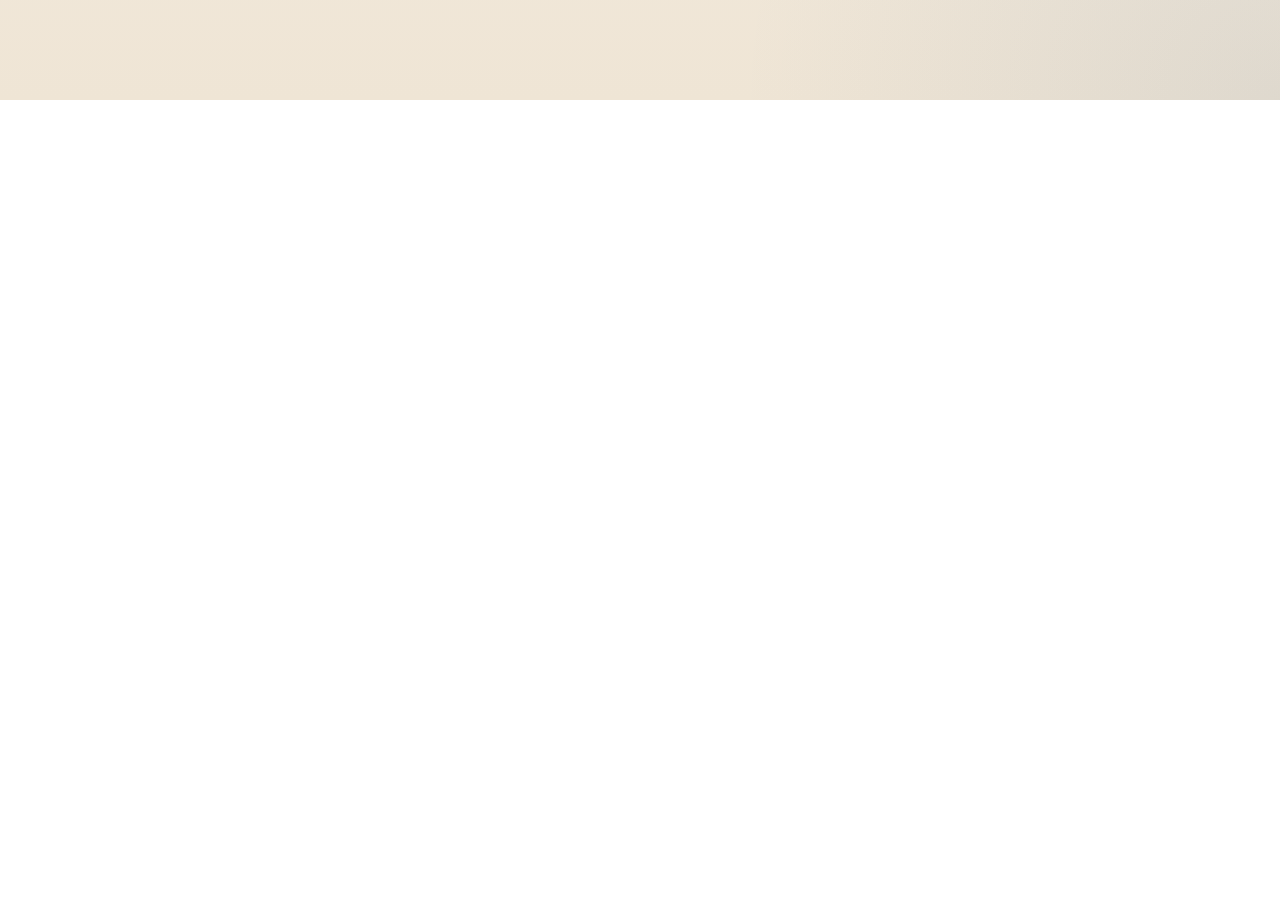
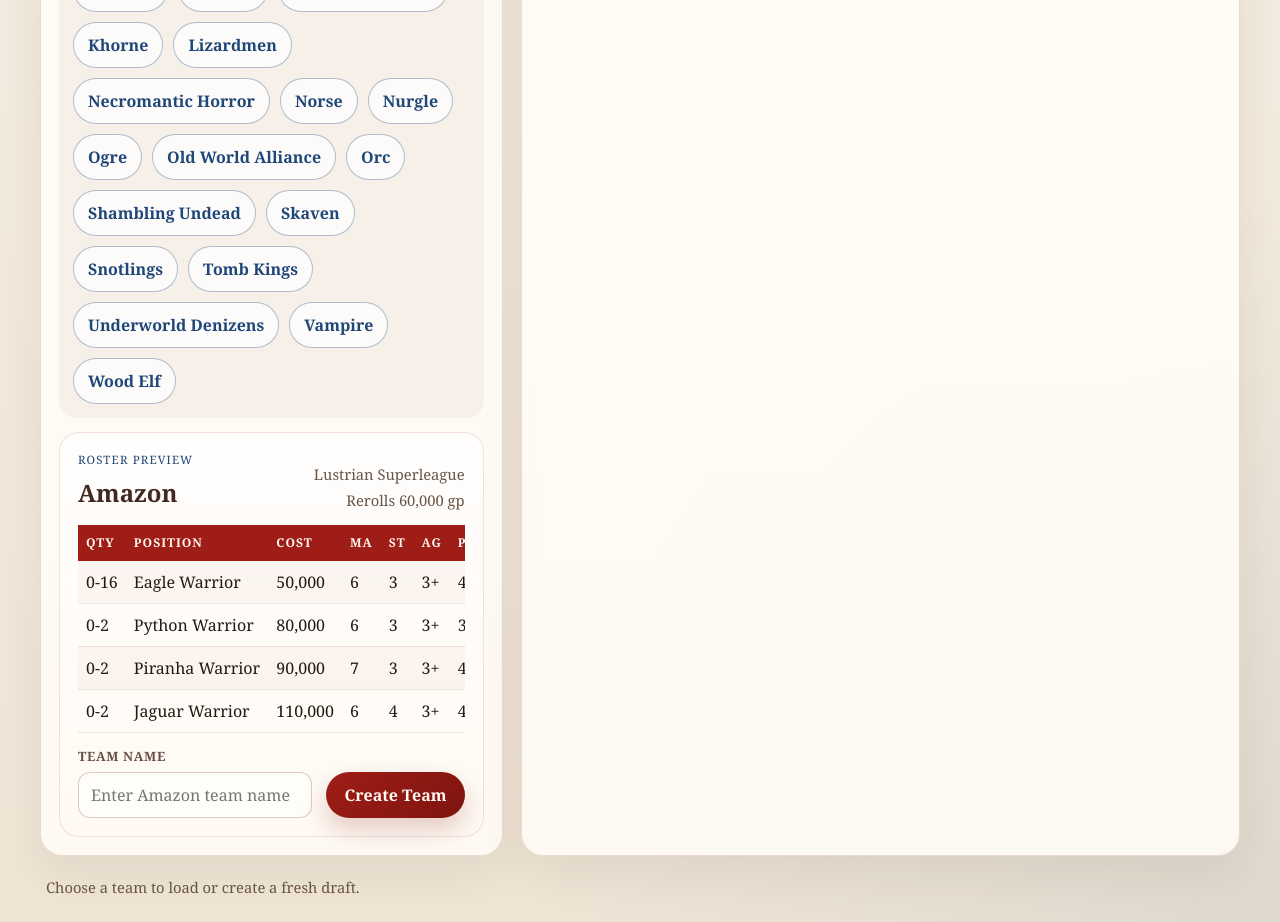
Before and after one commit to safeathomeapp/bloodbowltoolkit, a React (Vite) app in the folder modules/team-creator/: page / in a window 1280 px wide. Shown: the part 700-1622 px from the top of the page. Before the commit the page ends 800 px from the top, so only its background shows below. Built offline with nearby package versions, Linux system fonts and the light colour scheme.

Commit message:
feat: redesign roster selection flow

```diff
--- a/modules/team-creator/src/tools/team-creator/components/TeamCreator.module.css
+++ b/modules/team-creator/src/tools/team-creator/components/TeamCreator.module.css
@@ -60,6 +60,115 @@
 .createTeamGrid {
   display: grid;
   gap: 14px;
+}
+
+.templatePicker {
+  display: flex;
+  flex-wrap: wrap;
+  gap: 10px;
+  padding: 14px;
+  border-radius: 18px;
+  background: rgba(120, 84, 61, 0.06);
+}
+
+.templateChip,
+.templateChipActive {
+  border-radius: 999px;
+  padding: 10px 14px;
+  font-weight: 700;
+  cursor: pointer;
+  transition: transform 120ms ease, background 120ms ease, color 120ms ease;
+}
+
+.templateChip {
+  border: 1px solid rgba(31, 71, 120, 0.35);
+  background: rgba(255, 255, 255, 0.75);
+  color: var(--suite-blue);
+}
+
+.templateChipActive {
+  border: 1px solid var(--suite-accent);
+  background: linear-gradient(135deg, var(--suite-accent) 0%, var(--suite-accent-dark) 100%);
+  color: #fff7ef;
+  box-shadow: 0 12px 24px rgba(126, 20, 15, 0.18);
+}
+
+.templateChip:hover,
+.templateChipActive:hover,
+.libraryCardButton:hover,
+.teamCardButton:hover,
+.secondaryButton:hover,
+.primaryButton:hover {
+  transform: translateY(-1px);
+}
+
+.templatePreview {
+  display: grid;
+  gap: 14px;
+  padding: 18px;
+  border-radius: 20px;
+  background:
+    linear-gradient(180deg, rgba(255, 255, 255, 0.48), rgba(255, 248, 241, 0.82)),
+    rgba(255, 255, 255, 0.6);
+  border: 1px solid rgba(159, 29, 23, 0.12);
+}
+
+.templatePreviewHeader {
+  display: flex;
+  justify-content: space-between;
+  gap: 18px;
+  align-items: end;
+}
+
+.templatePreviewTitle {
+  margin: 0;
+  color: #412821;
+  font-size: 1.5rem;
+}
+
+.templatePreviewMeta {
+  display: grid;
+  gap: 4px;
+  justify-items: end;
+  color: var(--suite-muted);
+  font-size: 0.92rem;
+}
+
+.templatePreviewTableWrap {
+  overflow-x: auto;
+}
+
+.templatePreviewTable {
+  width: 100%;
+  min-width: 900px;
+  border-collapse: collapse;
+}
+
+.templatePreviewTable thead th {
+  background: var(--suite-accent);
+  color: #fff7ef;
+  padding: 9px 8px;
+  text-align: left;
+  font-size: 0.76rem;
+  text-transform: uppercase;
+  letter-spacing: 0.08em;
+}
+
+.templatePreviewTable tbody td {
+  padding: 9px 8px;
+  border-bottom: 1px solid rgba(137, 65, 51, 0.12);
+  vertical-align: top;
+}
+
+.templatePreviewTable tbody tr:nth-child(odd) {
+  background: rgba(148, 51, 34, 0.04);
+}
+
+.templatePreviewFooter {
+  display: grid;
+  grid-template-columns: minmax(0, 1fr) auto;
+  gap: 14px;
+  align-items: end;
 }
 
 .libraryList {
@@ -570,6 +679,16 @@
     grid-template-columns: 1fr;
   }
 
+  .templatePreviewHeader,
+  .templatePreviewFooter {
+    grid-template-columns: 1fr;
+    display: grid;
+  }
+
+  .templatePreviewMeta {
+    justify-items: start;
+  }
+
   .hero {
     flex-direction: column;
     align-items: start;
--- a/modules/team-creator/src/tools/team-creator/components/TeamCreator.tsx
+++ b/modules/team-creator/src/tools/team-creator/components/TeamCreator.tsx
@@ -59,6 +59,7 @@ export function TeamCreator() {
   const [teams, setTeams] = useState<SavedTeamSummary[]>(() => repository.listTeamsSync())
   const [selectedTemplateId, setSelectedTemplateId] = useState(() => repository.listRosterTemplatesSync()[0]?.id ?? '')
   const [newTeamName, setNewTeamName] = useState('')
+  const [templateSearch, setTemplateSearch] = useState('')
   const [activeTeam, setActiveTeam] = useState<SavedTeam | null>(null)
   const [selectedPositionId, setSelectedPositionId] = useState('')
   const [feedback, setFeedback] = useState('')
@@ -116,6 +117,32 @@ export function TeamCreator() {
 
     return getDraftWarnings(activeTeam, activeTemplate)
   }, [activeTeam, activeTemplate])
+
+  const selectedTemplate = useMemo(
+    () => templates.find((template) => template.id === selectedTemplateId) ?? templates[0] ?? null,
+    [selectedTemplateId, templates],
+  )
+
+  const filteredTemplates = useMemo(() => {
+    const query = templateSearch.trim().toLowerCase()
+
+    if (!query) {
+      return templates
+    }
+
+    return templates.filter((template) => {
+      const haystack = [
+        template.name,
+        template.leagues.join(' '),
+        template.specialRules.join(' '),
+        ...template.positions.map((position) => position.name),
+      ]
+        .join(' ')
+        .toLowerCase()
+
+      return haystack.includes(query)
+    })
+  }, [templateSearch, templates])
 
   function refreshState() {
     const nextTemplates = repository.listRosterTemplatesSync()
@@ -310,26 +337,93 @@ export function TeamCreator() {
             </div>
             <div className={styles.createTeamGrid}>
               <label className={styles.field}>
-                <span>Roster</span>
-                <select value={selectedTemplateId} onChange={(event) => setSelectedTemplateId(event.target.value)}>
-                  {templates.map((template) => (
-                    <option key={template.id} value={template.id}>
+                <span>Search Rosters</span>
+                <input
+                  value={templateSearch}
+                  onChange={(event) => setTemplateSearch(event.target.value)}
+                  placeholder="Search team type"
+                />
+              </label>
+              <div className={styles.templatePicker}>
+                {filteredTemplates.map((template) => (
+                  <button
+                    key={template.id}
+                    className={template.id === selectedTemplateId ? styles.templateChipActive : styles.templateChip}
+                    onClick={() => setSelectedTemplateId(template.id)}
+                    type="button"
+                  >
                     {template.name}
-                    </option>
+                  </button>
                 ))}
-                </select>
-              </label>
+              </div>
+
+              {!selectedTemplate ? null : (
+                <section className={styles.templatePreview}>
+                  <div className={styles.templatePreviewHeader}>
+                    <div>
+                      <p className={styles.sectionKicker}>Roster Preview</p>
+                      <h3 className={styles.templatePreviewTitle}>{selectedTemplate.name}</h3>
+                    </div>
+                    <div className={styles.templatePreviewMeta}>
+                      <span>{selectedTemplate.leagues.join(' / ') || 'League not listed'}</span>
+                      <span>Rerolls {formatGold(selectedTemplate.rerollCost)} gp</span>
+                    </div>
+                  </div>
+
+                  <div className={styles.templatePreviewTableWrap}>
+                    <table className={styles.templatePreviewTable}>
+                      <thead>
+                        <tr>
+                          <th>Qty</th>
+                          <th>Position</th>
+                          <th>Cost</th>
+                          <th>MA</th>
+                          <th>ST</th>
+                          <th>AG</th>
+                          <th>PA</th>
+                          <th>AV</th>
+                          <th>Skills</th>
+                          <th>Primary</th>
+                          <th>Secondary</th>
+                        </tr>
+                      </thead>
+                      <tbody>
+                        {selectedTemplate.positions.map((position) => (
+                          <tr key={position.id}>
+                            <td>
+                              {position.minQty}-{position.maxQty}
+                            </td>
+                            <td>{position.name}</td>
+                            <td>{formatGold(position.cost)}</td>
+                            <td>{position.movement}</td>
+                            <td>{position.strength}</td>
+                            <td>{position.agility}</td>
+                            <td>{position.passing ?? '-'}</td>
+                            <td>{position.armour}</td>
+                            <td>{position.startingSkills.length > 0 ? position.startingSkills.join(', ') : 'None'}</td>
+                            <td>{formatCategories(position.primaryCategories)}</td>
+                            <td>{formatCategories(position.secondaryCategories)}</td>
+                          </tr>
+                        ))}
+                      </tbody>
+                    </table>
+                  </div>
+
+                  <div className={styles.templatePreviewFooter}>
                     <label className={styles.field}>
                       <span>Team Name</span>
                       <input
                         value={newTeamName}
                         onChange={(event) => setNewTeamName(event.target.value)}
-                  placeholder="Enter team name"
+                        placeholder={`Enter ${selectedTemplate.name} team name`}
                       />
                     </label>
                     <button className={styles.primaryButton} onClick={handleCreateTeam} type="button">
                       Create Team
                     </button>
+                  </div>
+                </section>
+              )}
             </div>
           </section>
 
```
Also changed, not shown: 1 other file (tests, documents, lock files or other folders). Lines whose indentation alone changed are shown as unchanged.
